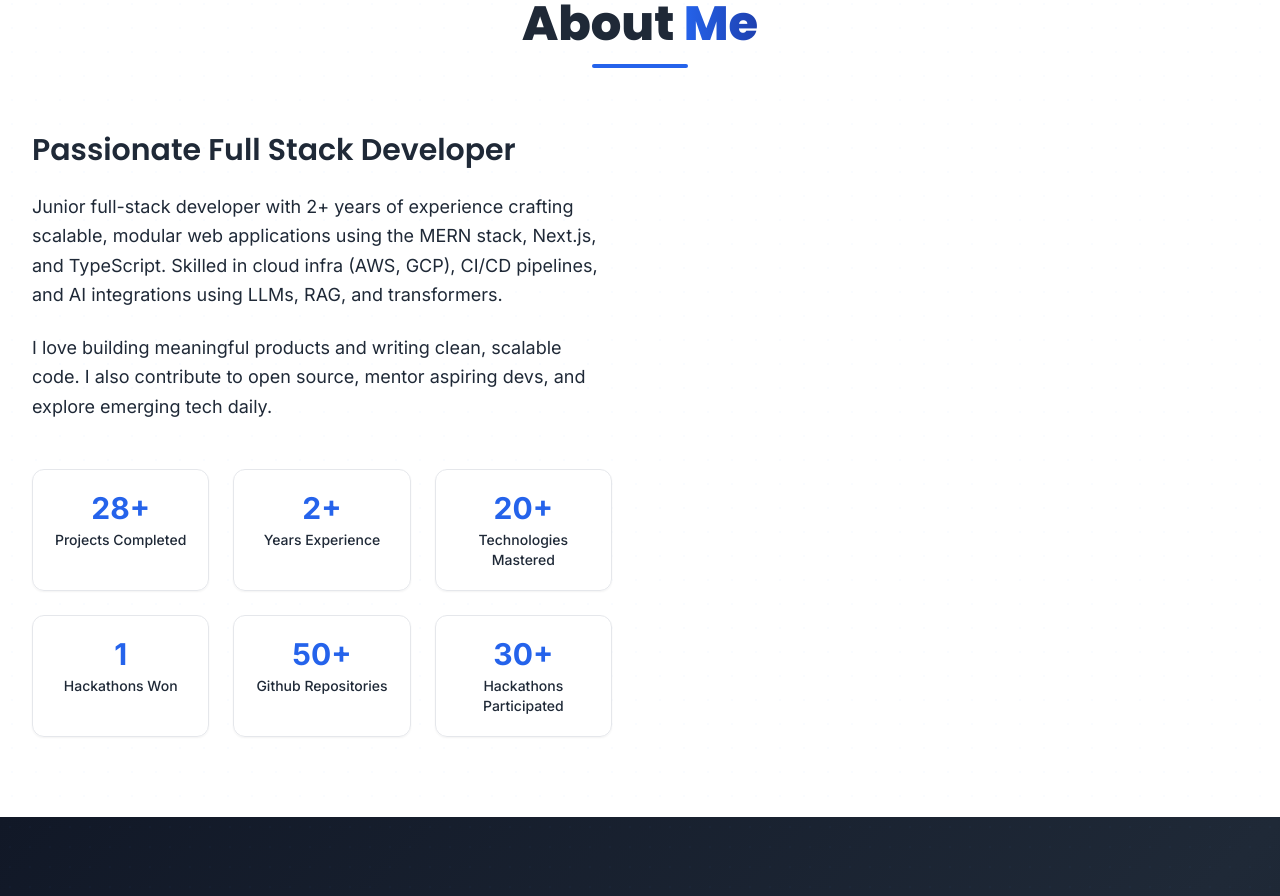
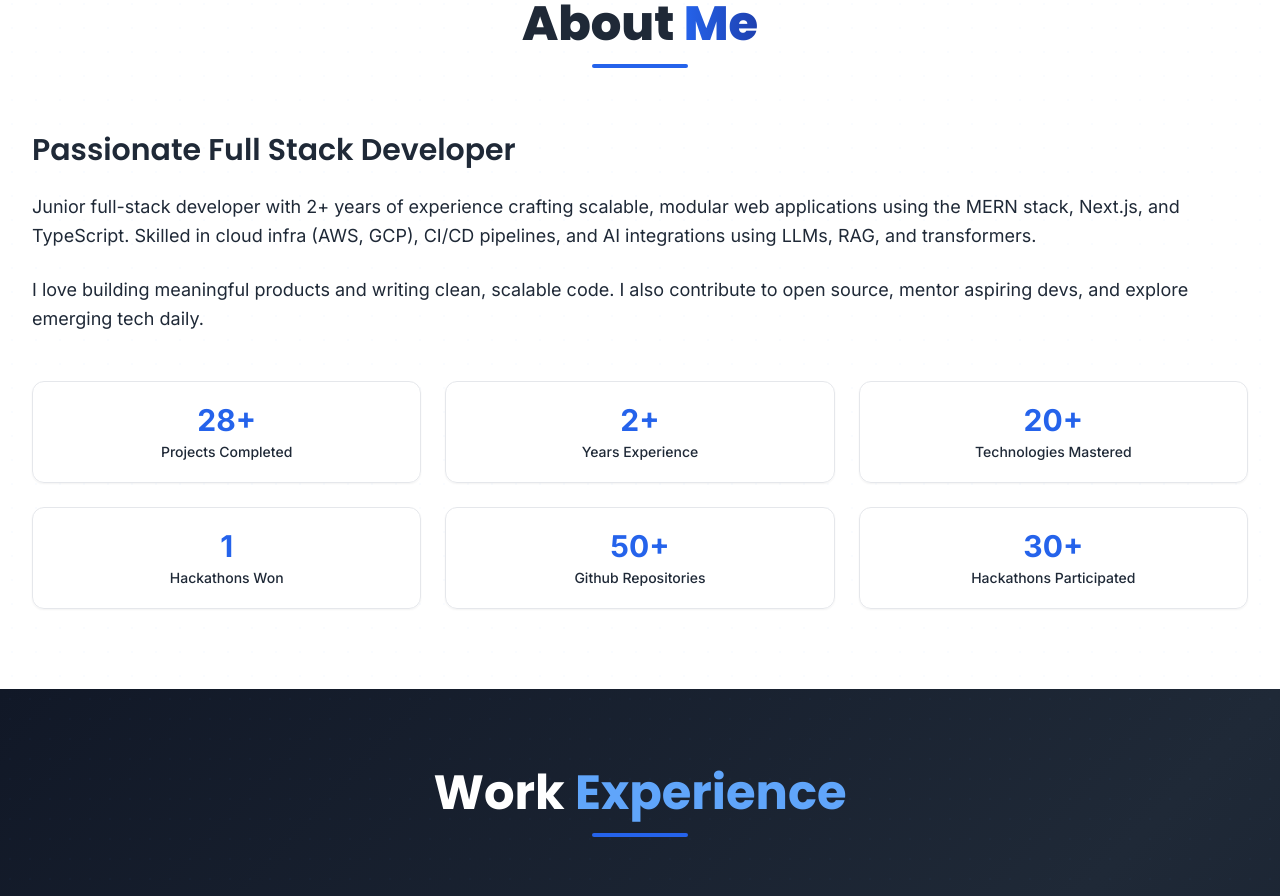
Before and after one commit to Rajukrsna/PravinRaju, a React (Vite) app: page / in a window 1280 px wide. Shown: the part 880-1776 px from the top of the page. Built offline with nearby package versions, Linux system fonts and the light colour scheme; the HTML template or start-up script is replaced by a standard one.

Commit message:
changed the UI layout

```diff
--- a/src/components/About.tsx
+++ b/src/components/About.tsx
@@ -33,7 +33,7 @@ const About = () => {
           <div className="w-24 h-1 bg-primary-600 mx-auto rounded-full shadow-lg" />
         </motion.div>
 
-<div className="grid grid-cols-1 lg:grid-cols-2 gap-10 lg:gap-14 items-center">
+<div className="grid grid-cols-1  gap-10 lg:gap-14 items-center">
           {/* Profile Image */}
 
 
--- a/src/components/Contact.tsx
+++ b/src/components/Contact.tsx
@@ -46,7 +46,7 @@ const Contact = () => {
       icon: MapPin,
       title: 'Location',
       value: 'Madurai, Tamil Nadu, India',
-      href: '# '
+      href: '#'
     }
   ];
 
```
